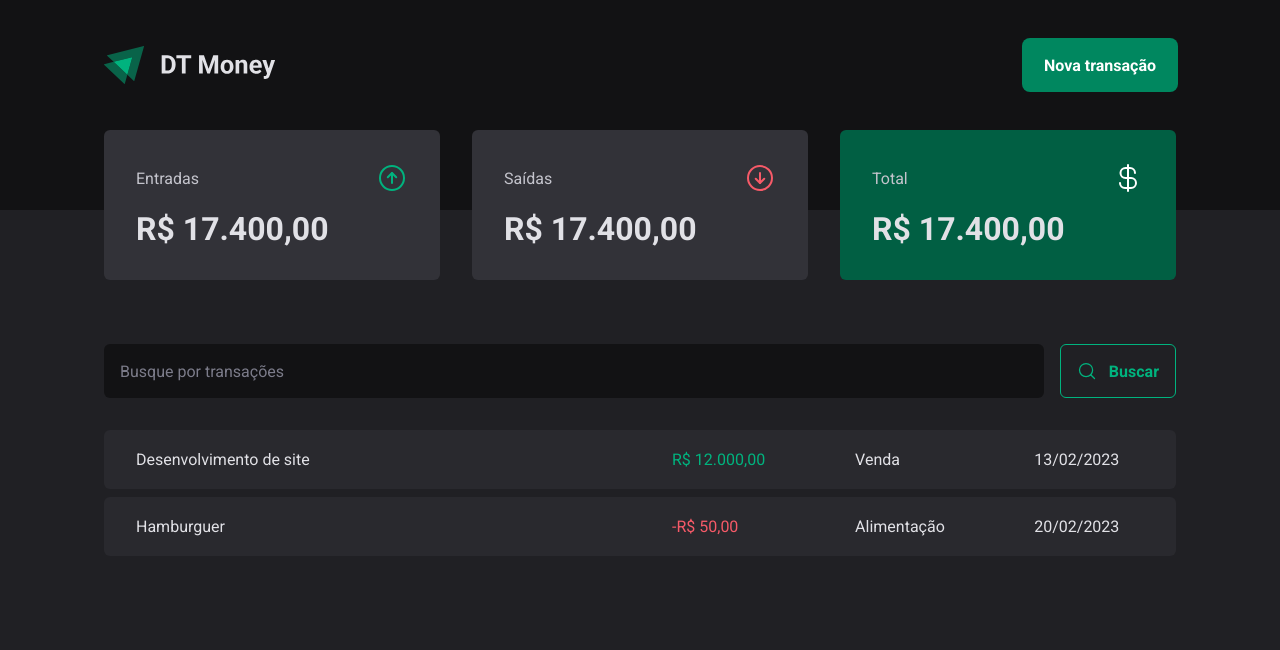
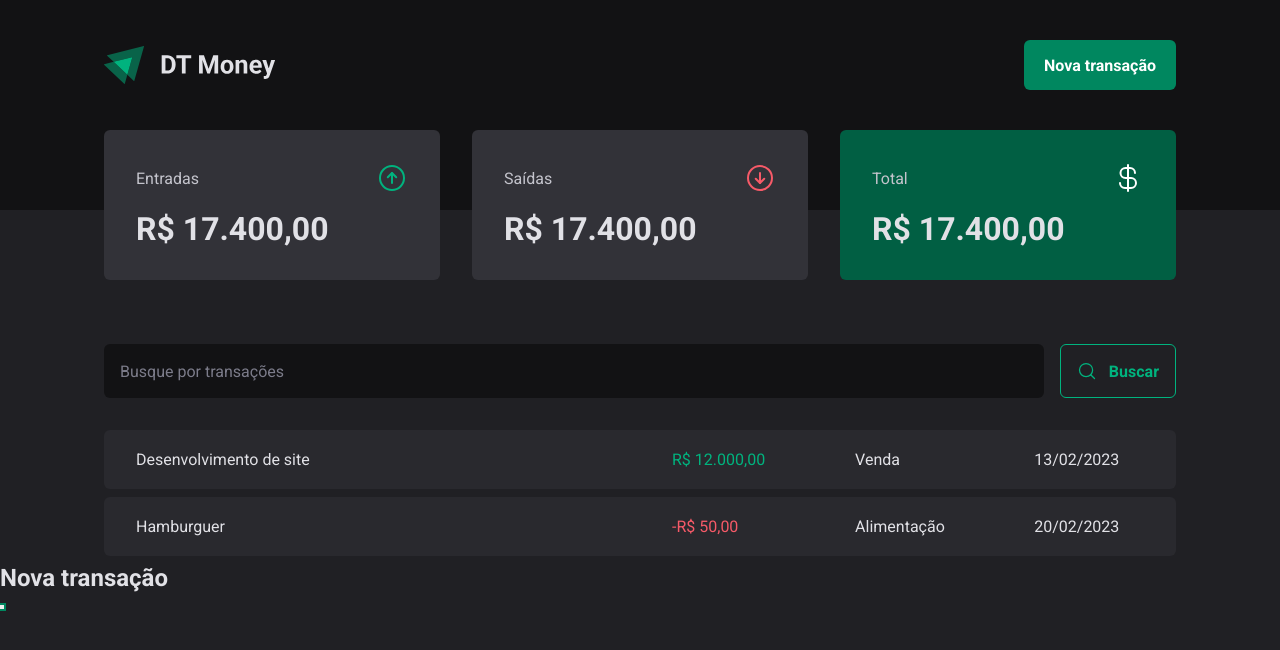
Before and after one commit to HerbertAMS/Ignite_DTMoney, a React (Vite) app: page / in a window 1280 px wide. Both pictures are taken after a click on the button "Nova transação". Shown: the top 650 px of the page. Built offline with nearby package versions, Linux system fonts and the light colour scheme.

Commit message:
create modal

```diff
--- a/src/components/Header/index.tsx
+++ b/src/components/Header/index.tsx
@@ -1,4 +1,5 @@
 import { HeaderContainer, HeaderContent, NewTransactionButton } from "./styles";
+import * as Dialog from '@radix-ui/react-dialog';
 import logoImg from "../../assets/logoDTMoney.svg"
 
 
@@ -7,7 +8,20 @@
         <HeaderContainer>
             <HeaderContent>
                 <img src={logoImg} alt="" />
-                <NewTransactionButton>Nova transação</NewTransactionButton>
+                <Dialog.Root>
+                    <Dialog.Trigger asChild>
+                        <NewTransactionButton>Nova transação</NewTransactionButton>
+                    </Dialog.Trigger>
+
+                    <Dialog.Portal>
+                        <Dialog.Overlay />
+                        <Dialog.Content>
+                            <Dialog.Title>Nova transação</Dialog.Title>
+                            <Dialog.Close />
+
+                        </Dialog.Content>
+                    </Dialog.Portal>
+                </Dialog.Root>
             </HeaderContent>
         </HeaderContainer>
     )
```
